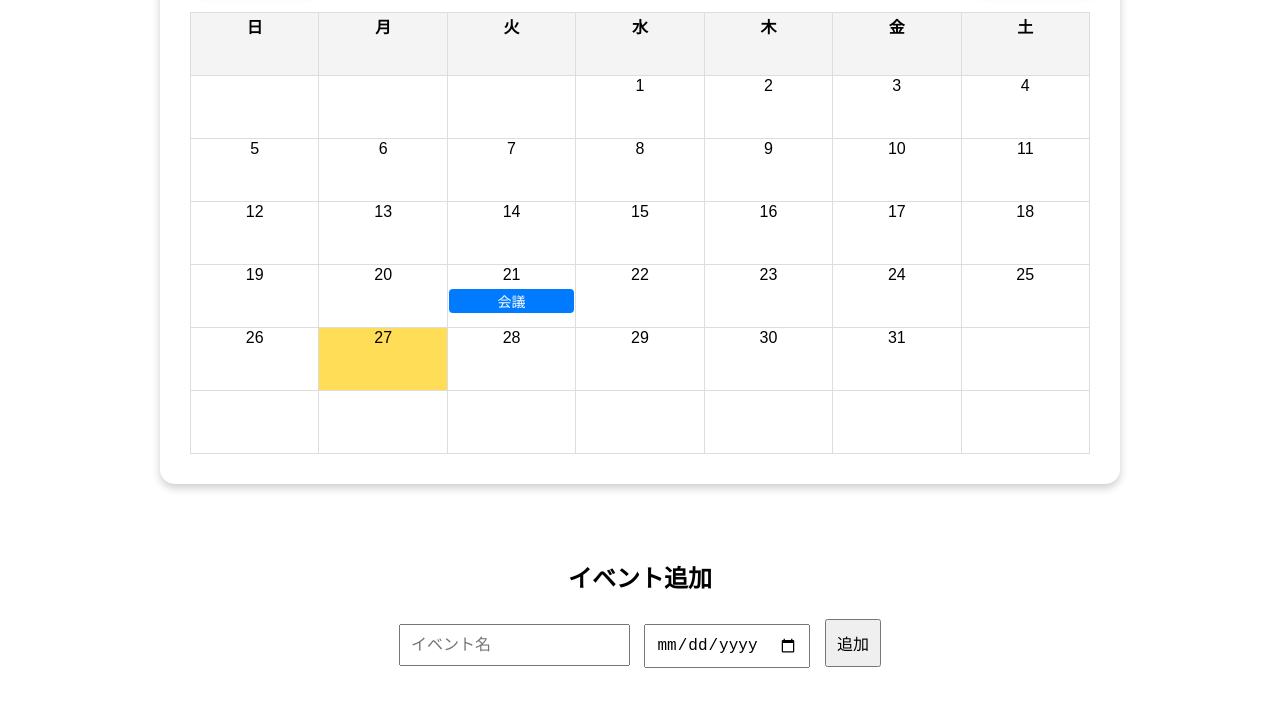
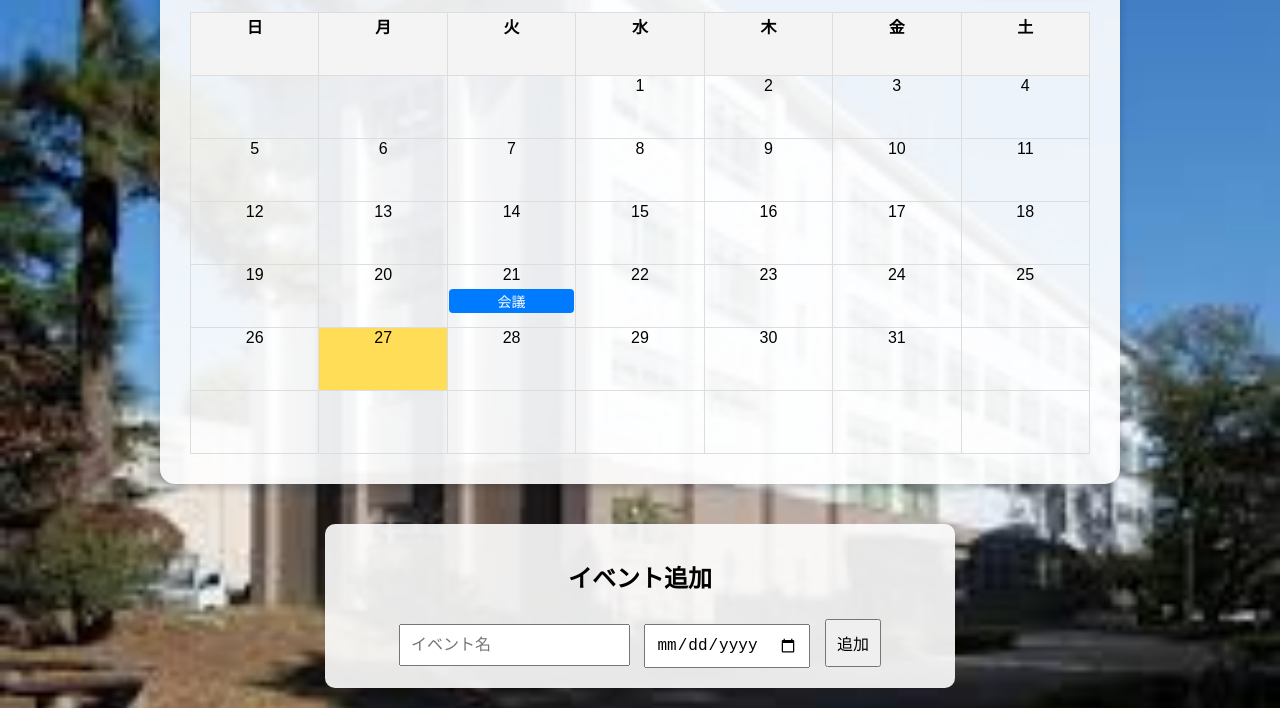
Before and after one commit to Togo-Iwasaki/media-theory, a website: page uec_museum/public/index.html in a window 1280 px wide. Shown: the part 217-925 px from the top of the page. Drawn offline with Linux system fonts and the light colour scheme.

Commit message:
画像ファイル追加修正，img ディレクトリとの導線確保

```diff
--- a/uec_museum/public/styles.css
+++ b/uec_museum/public/styles.css
@@ -3,7 +3,7 @@ body {
     text-align: center;
     margin: 0;
     padding: 0;
-    background-image: url('museum.jpg');
+    background-image: url('/img/museum.jpg');
     background-size: cover;
     background-position: center;
     background-repeat: no-repeat;
```
Also changed, not shown: uec_museum/public/img/e.jpg (renamed from uec_museum/img/e.jpg), uec_museum/public/img/gamitop tukawanaideiiyo.jpg (renamed from uec_museum/img/gamitop tukawanaideiiyo.jpg), uec_museum/public/img/gomi.jpg (renamed from uec_museum/img/gomi.jpg), uec_museum/public/img/gomi2.jpg (renamed from uec_museum/img/gomi2.jpg), uec_museum/public/img/harajuku.jpg (renamed from uec_museum/img/harajuku.jpg), uec_museum/public/img/insta.jpg (renamed from uec_museum/img/insta.jpg), uec_museum/public/img/kan.jpg (renamed from uec_museum/img/kan.jpg), uec_museum/public/img/mario.jpg (renamed from uec_museum/img/mario.jpg), uec_museum/public/img/museum.jpg (renamed from uec_museum/img/museum.jpg), uec_museum/public/img/nannka.jpg (renamed from uec_museum/img/nannka.jpg), uec_museum/public/img/shiroino.jpg (renamed from uec_museum/img/shiroino.jpg), uec_museum/public/img/tikuonnki.jpg (renamed from uec_museum/img/tikuonnki.jpg), 4 other files.
